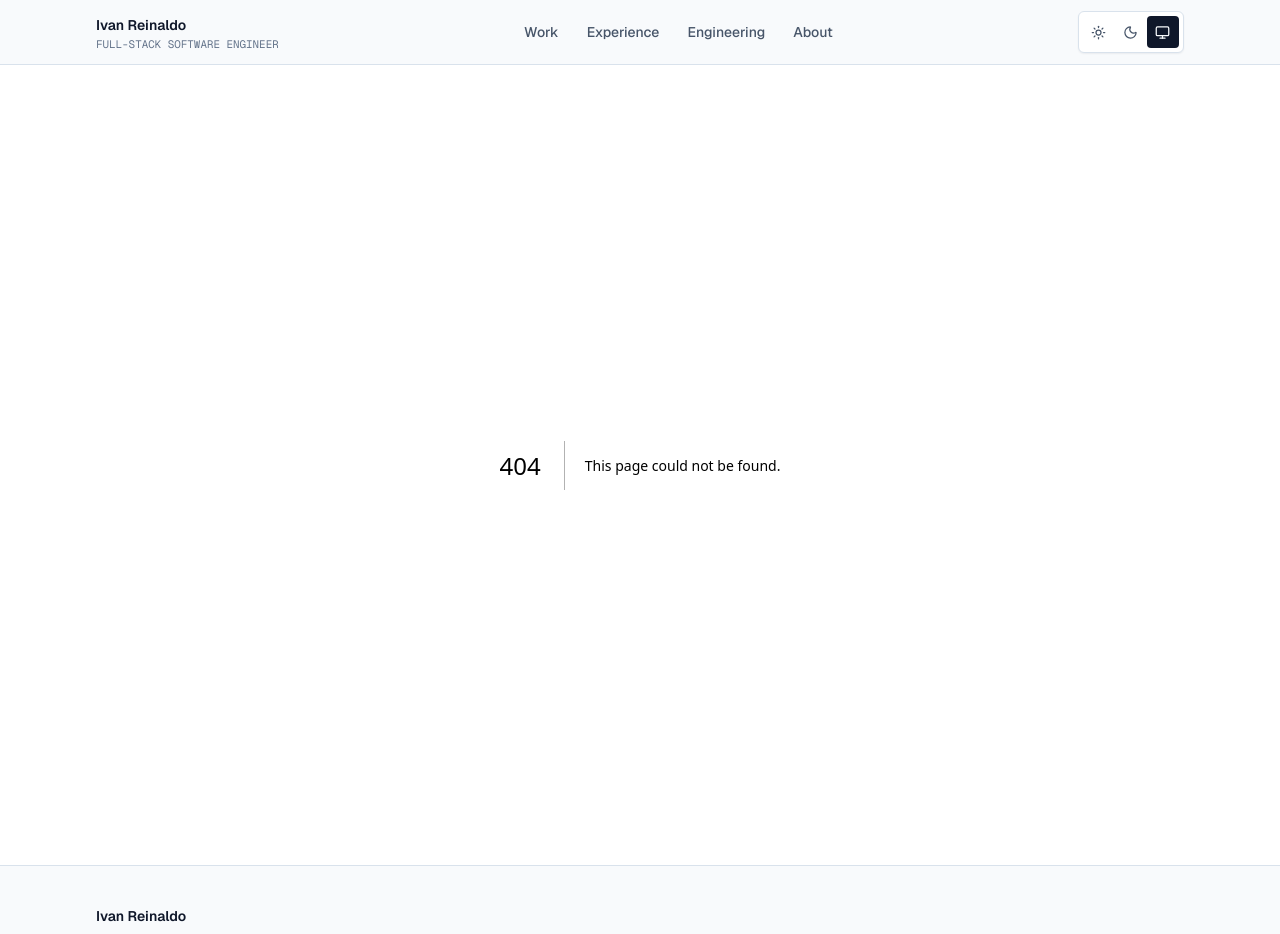
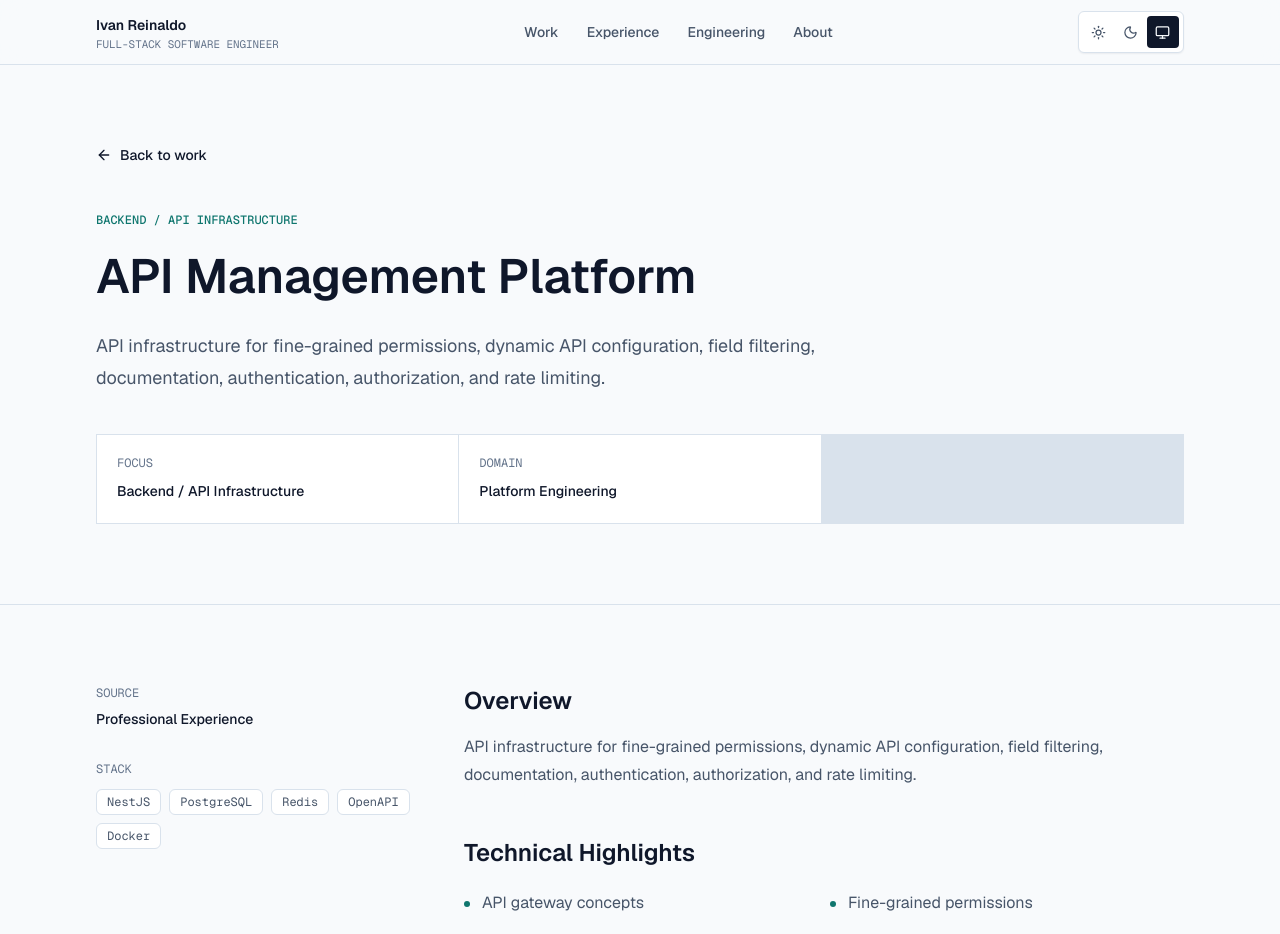
Before and after one commit to reinaldoivan777/ivan-reinaldo, a Next.js app: page /work/api-management in a window 1280 px wide. Before the commit this address had no page. Shown: the top 934 px of the page. Built offline with nearby package versions, Linux system fonts and the light colour scheme.

Commit message:
feat: Add `/work/[slug]` routing.

```diff
--- /dev/null
+++ b/src/app/work/[slug]/page.tsx
@@ -0,0 +1,119 @@
+import type { Metadata } from "next";
+import { notFound } from "next/navigation";
+import { ProjectHeader } from "@/components/project/project-header";
+import { getProjectBySlug, projects } from "@/data/projects";
+
+interface WorkPageProps {
+  params: Promise<{
+    slug: string;
+  }>;
+}
+
+export const dynamicParams = false;
+
+export function generateStaticParams() {
+  return projects.map((project) => ({
+    slug: project.slug,
+  }));
+}
+
+export async function generateMetadata({
+  params,
+}: WorkPageProps): Promise<Metadata> {
+  const { slug } = await params;
+  const project = getProjectBySlug(slug);
+
+  if (!project) {
+    return {
+      title: "Project Not Found",
+    };
+  }
+
+  return {
+    title: project.title,
+    description: project.description,
+    openGraph: {
+      title: `${project.title} | Ivan Reinaldo`,
+      description: project.description,
+      type: "article",
+    },
+    twitter: {
+      card: "summary_large_image",
+      title: `${project.title} | Ivan Reinaldo`,
+      description: project.description,
+    },
+  };
+}
+
+export default async function WorkPage({ params }: WorkPageProps) {
+  const { slug } = await params;
+  const project = getProjectBySlug(slug);
+
+  if (!project) {
+    notFound();
+  }
+
+  return (
+    <>
+      <ProjectHeader project={project} />
+
+      <article className="bg-background">
+        <div className="mx-auto grid w-full max-w-6xl gap-12 px-[var(--container-inline)] py-16 sm:py-20 lg:grid-cols-[20rem_minmax(0,1fr)]">
+          <aside className="space-y-8">
+            <div>
+              <p className="font-mono text-xs uppercase text-muted">Source</p>
+              <p className="mt-2 text-sm font-medium text-foreground">
+                {project.source}
+              </p>
+            </div>
+
+            <div>
+              <p className="font-mono text-xs uppercase text-muted">Stack</p>
+              <div className="mt-3 flex flex-wrap gap-2">
+                {project.technologies.map((technology) => (
+                  <span
+                    key={technology}
+                    className="rounded-md border border-border bg-surface px-2.5 py-1 font-mono text-xs text-muted-foreground"
+                  >
+                    {technology}
+                  </span>
+                ))}
+              </div>
+            </div>
+          </aside>
+
+          <div className="space-y-12">
+            <section aria-labelledby="overview-heading">
+              <h2
+                id="overview-heading"
+                className="text-2xl font-semibold text-foreground"
+              >
+                Overview
+              </h2>
+              <p className="mt-4 max-w-3xl text-base leading-7 text-muted-foreground">
+                {project.description}
+              </p>
+            </section>
+
+            <section aria-labelledby="highlights-heading">
+              <h2
+                id="highlights-heading"
+                className="text-2xl font-semibold text-foreground"
+              >
+                Technical Highlights
+              </h2>
+              <ul className="mt-5 grid gap-3 text-base leading-7 text-muted-foreground sm:grid-cols-2">
+                {project.highlights.map((highlight) => (
+                  <li key={highlight} className="flex gap-3">
+                    <span className="mt-3 size-1.5 shrink-0 rounded-full bg-accent" />
+                    <span>{highlight}</span>
+                  </li>
+                ))}
+              </ul>
+            </section>
+          </div>
+        </div>
+      </article>
+    </>
+  );
+}
--- /dev/null
+++ b/src/components/project/project-header.tsx
@@ -0,0 +1,40 @@
+import Link from "next/link";
+import { ArrowLeft } from "lucide-react";
+import type { Project } from "@/types/portfolio";
+import { ProjectMetadata } from "./project-metadata";
+
+interface ProjectHeaderProps {
+  project: Project;
+}
+
+export function ProjectHeader({ project }: ProjectHeaderProps) {
+  return (
+    <header className="border-b border-border bg-background">
+      <div className="mx-auto w-full max-w-6xl px-[var(--container-inline)] py-16 sm:py-20">
+        <Link
+          href="/#work"
+          className="inline-flex items-center gap-2 text-sm font-medium text-muted-foreground transition-colors hover:text-foreground"
+        >
+          <ArrowLeft aria-hidden="true" size={16} />
+          Back to work
+        </Link>
+
+        <div className="mt-10 max-w-4xl">
+          <p className="font-mono text-xs font-medium uppercase leading-5 text-accent">
+            {project.category}
+          </p>
+          <h1 className="mt-4 text-4xl font-semibold leading-tight text-foreground sm:text-5xl">
+            {project.title}
+          </h1>
+          <p className="mt-6 max-w-3xl text-lg leading-8 text-muted-foreground">
+            {project.description}
+          </p>
+        </div>
+
+        <div className="mt-10">
+          <ProjectMetadata items={project.metadata} />
+        </div>
+      </div>
+    </header>
+  );
+}
--- /dev/null
+++ b/src/components/project/project-metadata.tsx
@@ -0,0 +1,24 @@
+import type { ProjectMetadataItem } from "@/types/portfolio";
+
+interface ProjectMetadataProps {
+  items: ProjectMetadataItem[];
+}
+
+export function ProjectMetadata({ items }: ProjectMetadataProps) {
+  if (items.length === 0) {
+    return null;
+  }
+
+  return (
+    <dl className="grid gap-px overflow-hidden border border-border bg-border sm:grid-cols-3">
+      {items.map((item) => (
+        <div key={`${item.label}-${item.value}`} className="bg-surface p-5">
+          <dt className="font-mono text-xs uppercase text-muted">{item.label}</dt>
+          <dd className="mt-2 text-sm font-medium leading-6 text-foreground">
+            {item.value}
+          </dd>
+        </div>
+      ))}
+    </dl>
+  );
+}
```
